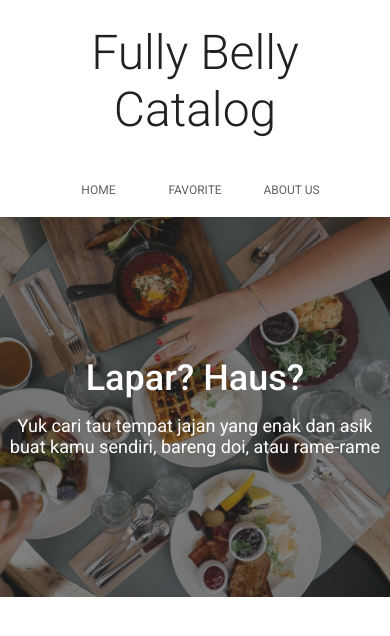
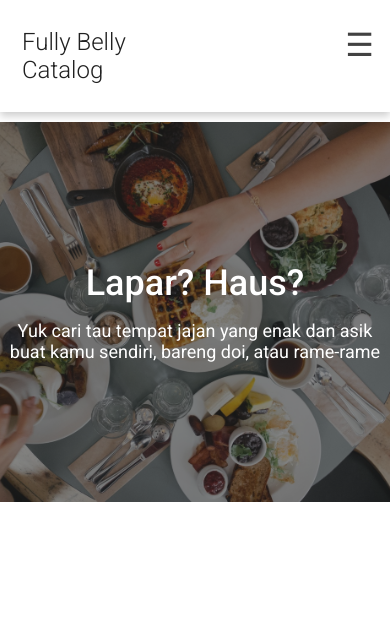
Before and after one commit to Z4nR/18.Restaurant-Apps, a website built with webpack: page src/templates/index.html in a window 390 px wide. Built offline with nearby package versions, Linux system fonts and the light colour scheme.

Commit message:
update style

```diff
--- a/src/scripts/index.js
+++ b/src/scripts/index.js
@@ -1,4 +1,21 @@
 import 'regenerator-runtime' /* for async await transpile */
 import '../styles/main.css'
+import '../styles/responsive.css'
 
-console.log('Hello Coders! :)')
+const menu = document.querySelector('#menu')
+const hero = document.querySelector('.hero')
+const main = document.querySelector('main')
+const drawer = document.querySelector('#drawer')
+
+menu.addEventListener('click', function (event) {
+  drawer.classList.toggle('open')
+  event.stopPropagation()
+})
+
+hero.addEventListener('click', function () {
+  drawer.classList.remove('open')
+})
+
+main.addEventListener('click', function () {
+  drawer.classList.remove('open')
+})
--- a/src/styles/main.css
+++ b/src/styles/main.css
@@ -21,45 +21,49 @@ body {
 
 /*header*/
 
-.header {
+header {
     min-height: 56px;
     transition: min-height 0.3s;
+    padding: 16px;
+    background-color: white;
+    box-shadow: 0 4px 8px 0 rgb(0 0 0 / 20%);
+}
+
+.header_container {
+    display: grid;
+    grid-template-columns: 1fr 1fr;
 }
 
 .header_inner {
-    width: 100%;
-    text-align: center;
-    margin-left: auto;
-    margin-right: auto;
+    display: flex;
+    align-items: center;
 }
 
 .header_title {
     font-weight: 300;
-    font-size: 4em;
+    font-size: 2em;
     margin: 0.5em 0.25em;
     display: inline-block;
     color: #212121;
 }
 
+.header_menu {
+    font-size: 32px;
+    margin: 10px 0 10px 5px;
+    display: block;
+    text-align: end;
+    width: auto;
+}
+
 /*navigation*/
 
-.nav {
-    width: 100%;
-    margin-left: auto;
-    margin-right: auto;
-    text-align: center;
-}
-
 .nav_list {
-    width: 100%;
     padding: 0;
     margin: 0;
 }
 
 .nav_item {
-    box-sizing: border-box;
     display: inline-block;
-    width: 24%;
     text-align: center;
     line-height: 24px;
     text-transform: uppercase;
@@ -84,13 +88,15 @@ body {
     align-items: center;
     min-height: 380px;
     width: 100%;
+    margin-top: 10px;
     text-align: center;
-    background-image: url('../public/images/heros/hero-image_2.jpg');
     background-blend-mode: soft-light;
-    background-position: center;
-    background-size: cover;
-    background-repeat: no-repeat;
-    background-color: rgb(73, 73, 73);
+    background: url('../public/images/heros/hero-image_2.jpg') rgb(73, 73, 73) no-repeat center/cover;
+    cursor: pointer;
+}
+
+.hero:hover {
+    background-size: 120%;
 }
 
 .hero_inner {
--- /dev/null
+++ b/src/styles/responsive.css
@@ -0,0 +1,55 @@
+@media screen and (max-width: 519px) {
+    .nav {
+        margin-top: 80px;
+        z-index: 10;
+        background-color: #fff;
+        width: 300px;
+        position: absolute;
+        left: 0px;
+
+        /* This trasform moves the drawer off canvas. */
+        -webkit-transform: translate(-320px, 0);
+        transform: translate(-320px, 0);
+
+        /* Optionally, we animate the drawer. */
+        transition: transform 0.3s ease;
+    }
+
+    .open {
+        -webkit-transform: translate(0, 0);
+        transform: translate(0, 0);
+    }
+
+    .nav_item {
+        display: list-item;
+        list-style-type: none;
+        border-bottom: 1px solid #E0E0E0;
+        width: 100%;
+        text-align: left;
+    }
+}
+
+@media screen and (min-width: 520px) {
+    .header_menu {
+        display: none;
+    }
+
+    .nav {
+        display: flex;
+        justify-content: flex-end;
+        align-items: center;
+    }
+}
+
+@media screen and (min-width: 800px) {
+    .nav_list {
+        max-width: 800px;
+        margin: 0 auto;
+    }
+}
+
+@media screen and (min-width: 1200px) {
+    main {
+        max-width: 1200px;
+    }
+}
--- a/src/templates/index.html
+++ b/src/templates/index.html
@@ -8,12 +8,14 @@
 </head>
 <body>
     <header>
+        <div class="header_container">
             <div class="header_inner">
                 <h1 class="header_title">
                     Fully Belly Catalog
                 </h1>
             </div>
-    </header>
+
+            <a id="menu" class="header_menu">☰</a>
 
             <nav id="drawer" class="nav">
                 <ul class="nav_list">
@@ -22,6 +24,8 @@
                     <li class="nav_item"><a href="https://github.com/Z4nR">About Us</a></li>
                 </ul>
             </nav>
+        </div>
+    </header>
 
     <div class="hero">
         <div class="hero_inner">
@@ -33,5 +37,8 @@
             </p>
         </div>
     </div>
+    <main>
+
+    </main>
 </body>
 </html>
```
Lines whose indentation alone changed are shown as unchanged.
